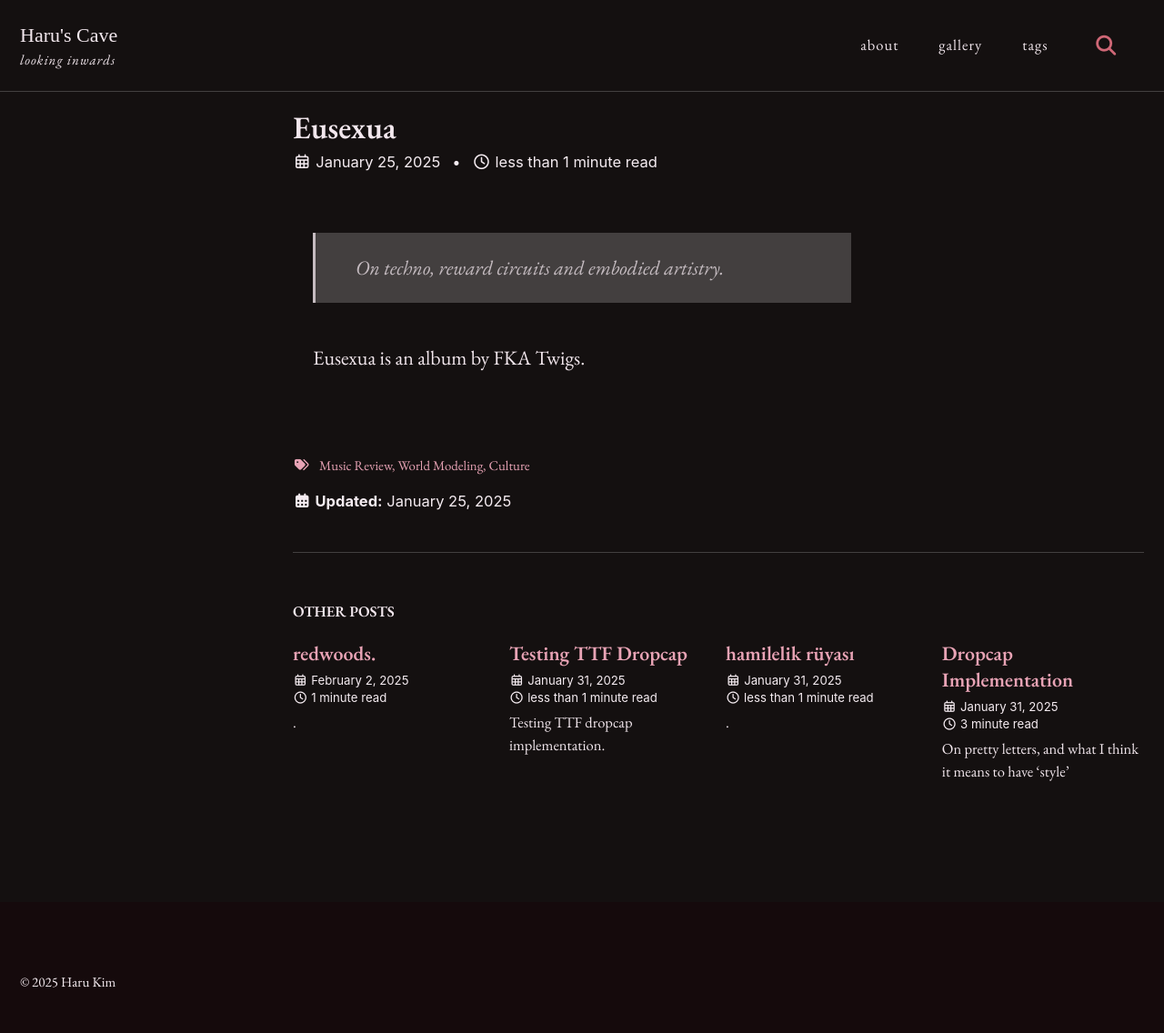
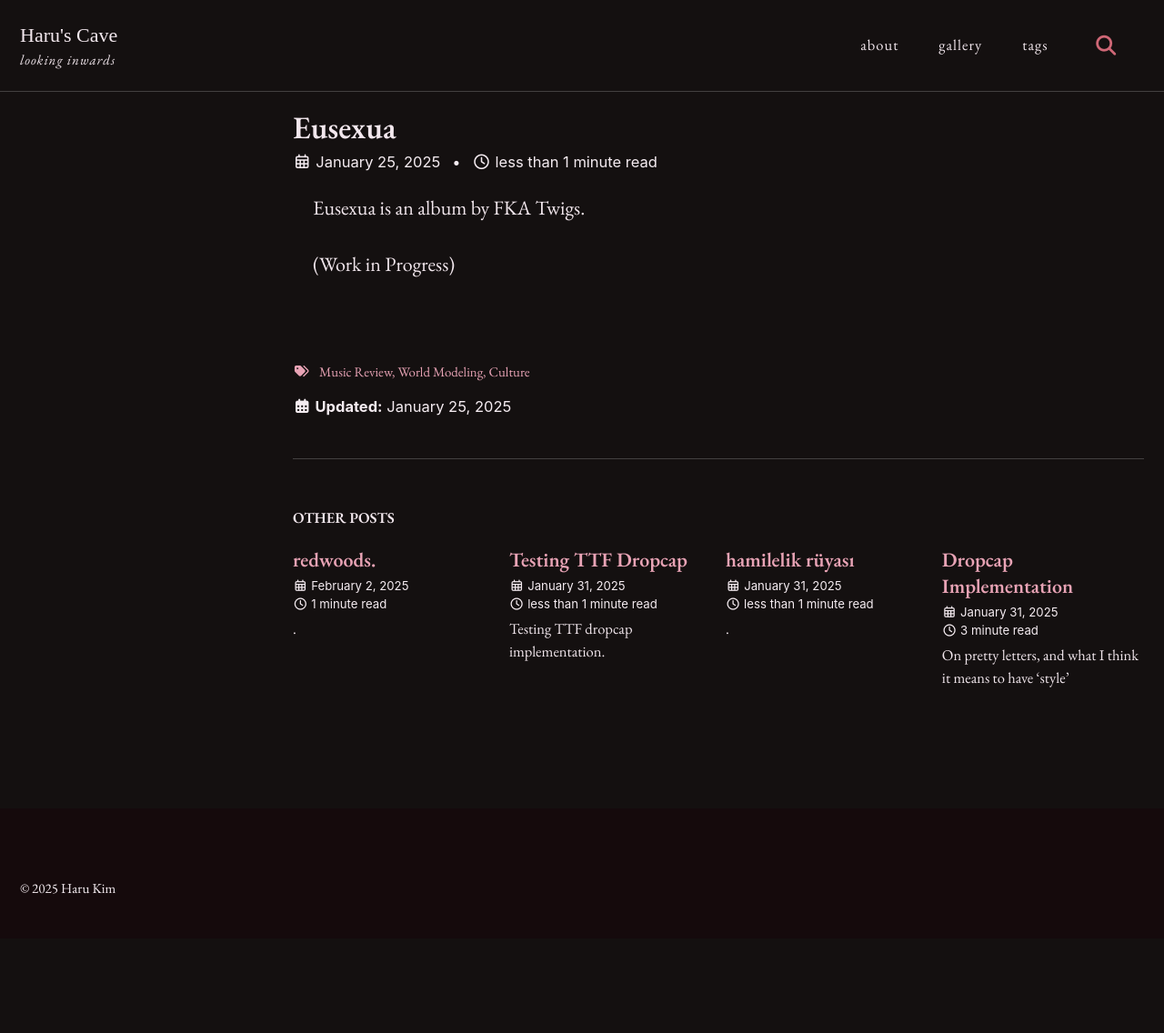
Before and after one commit to hxxru-u/hxxru-u.github.io, a Jekyll site: the page built from _posts/2025-01-25-eusexua.md, in a window 1280 px wide. Shown: the whole page at 91% size. Built offline with Jekyll 4.4.1, drawn with Linux system fonts in a browser that asks for light colours; cached includes are drawn as plain includes; after the commit the page ends 1032 px from its top, so only the background shows below that.

Commit message:
new poastt

```diff
--- a/_posts/2025-01-25-eusexua.md
+++ b/_posts/2025-01-25-eusexua.md
@@ -10,8 +10,7 @@
 excerpt: "On techno, reward circuits and embodied artistry."
 ---
 
-<div class="post-abstract">
-On techno, reward circuits and embodied artistry.
-</div>
 
 Eusexua is an album by FKA Twigs.
+
+(Work in Progress)
```
Also changed, not shown: _posts/2025-02-02-redwoods.md (+2 -2 lines).
